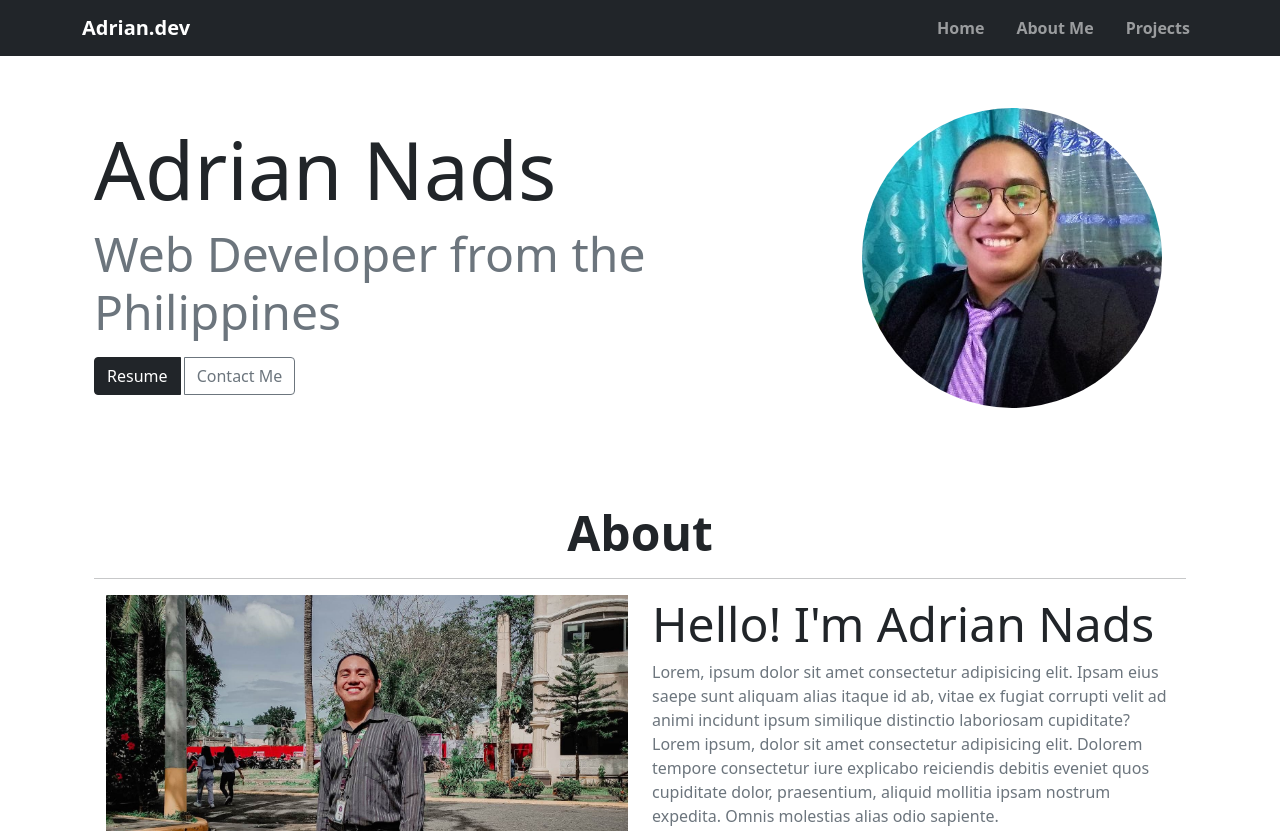
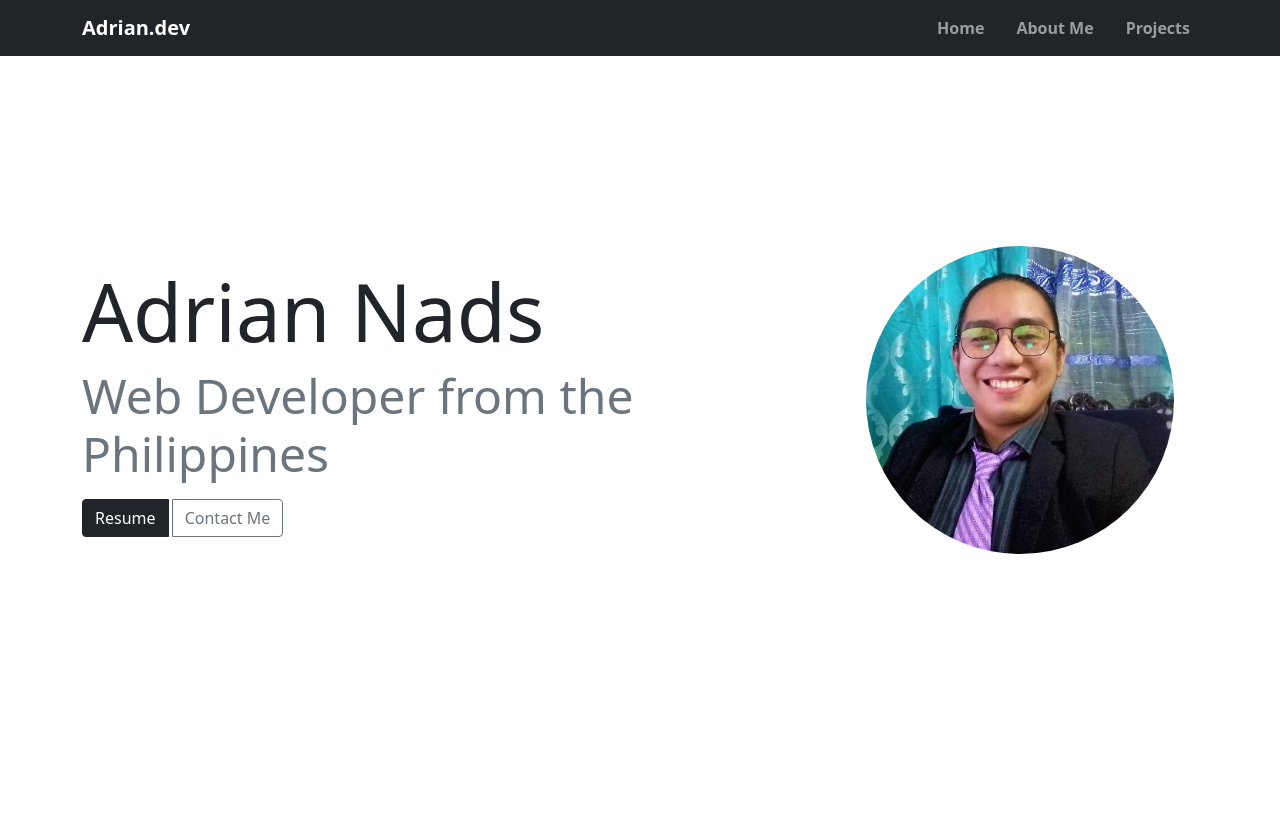
Before and after one commit to adriandotdev/CSS-PRACTICES, a plain HTML site: page Bootstrap Practice/index.html in a window 1280 px wide. Shown: the top 831 px of the page. Drawn offline with nearby package versions, Linux system fonts and the light colour scheme.

Commit message:
DONE for setting the height of hero section to 100vh

```diff
--- a/Bootstrap Practice/index.html
+++ b/Bootstrap Practice/index.html
@@ -9,15 +9,10 @@
         integrity="sha384-EVSTQN3/azprG1Anm3QDgpJLIm9Nao0Yz1ztcQTwFspd3yD65VohhpuuCOmLASjC" crossorigin="anonymous">
 
     <link rel="stylesheet" href="https://cdn.jsdelivr.net/gh/devicons/devicon@v2.15.1/devicon.min.css">
+
+    <link rel="stylesheet" href="./CSS/index.css">
+
     <title>Adriandotdev</title>
-
-    <style>
-        main {
-            padding: 60px 0px;
-            min-height: 50vh;
-            height: 100%;
-        }
-    </style>
 </head>
 <body class="">
 
@@ -49,9 +44,9 @@
     <main class="container">
 
         <!-- HERO PAGE -->
-        <div class="container pt-5">
+        <div class="hero-page container">
 
-            <div class="row">
+            <div class="hero-content row">
                 <div class="col align-self-center">
                     <h1 class="display-1 text-center text-lg-start">Adrian Nads</h1>
                     <p class="display-5 text-muted text-center text-lg-start">Web Developer from the Philippines</p>
--- /dev/null
+++ b/Bootstrap Practice/scss/index.scss
@@ -0,0 +1,16 @@
+.hero-page {
+    padding: 5rem 0;
+}
+@media screen and (min-width: 992px) {
+
+    .hero-page {
+        // padding: 60px 0px;
+        padding: 0;
+        min-height: 100vh;
+        height: 100%;
+
+        .hero-content {
+            min-height: 100vh;
+        }
+    }
+}
```
Also changed, not shown: Bootstrap Practice/CSS/index.css (added).
